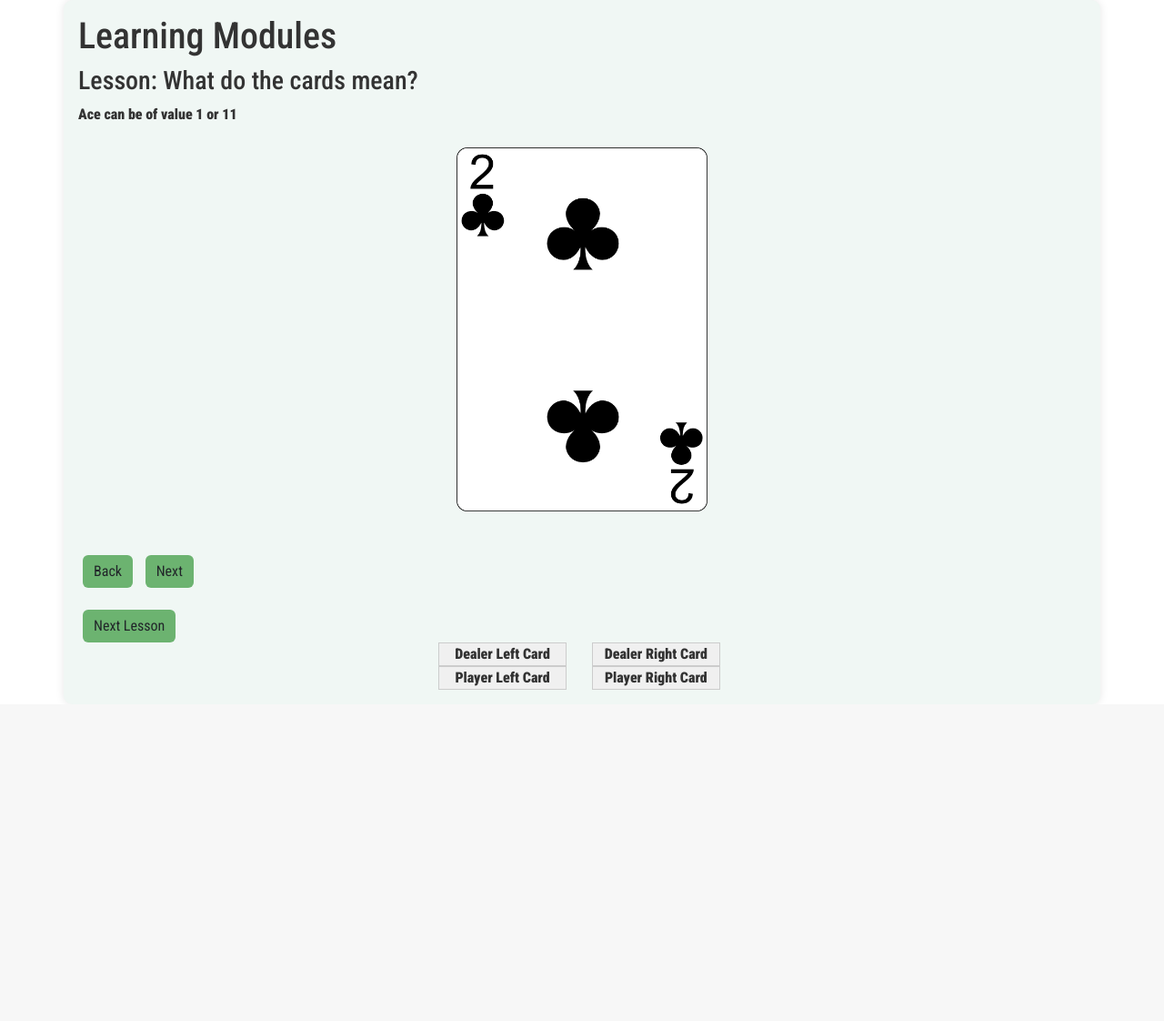
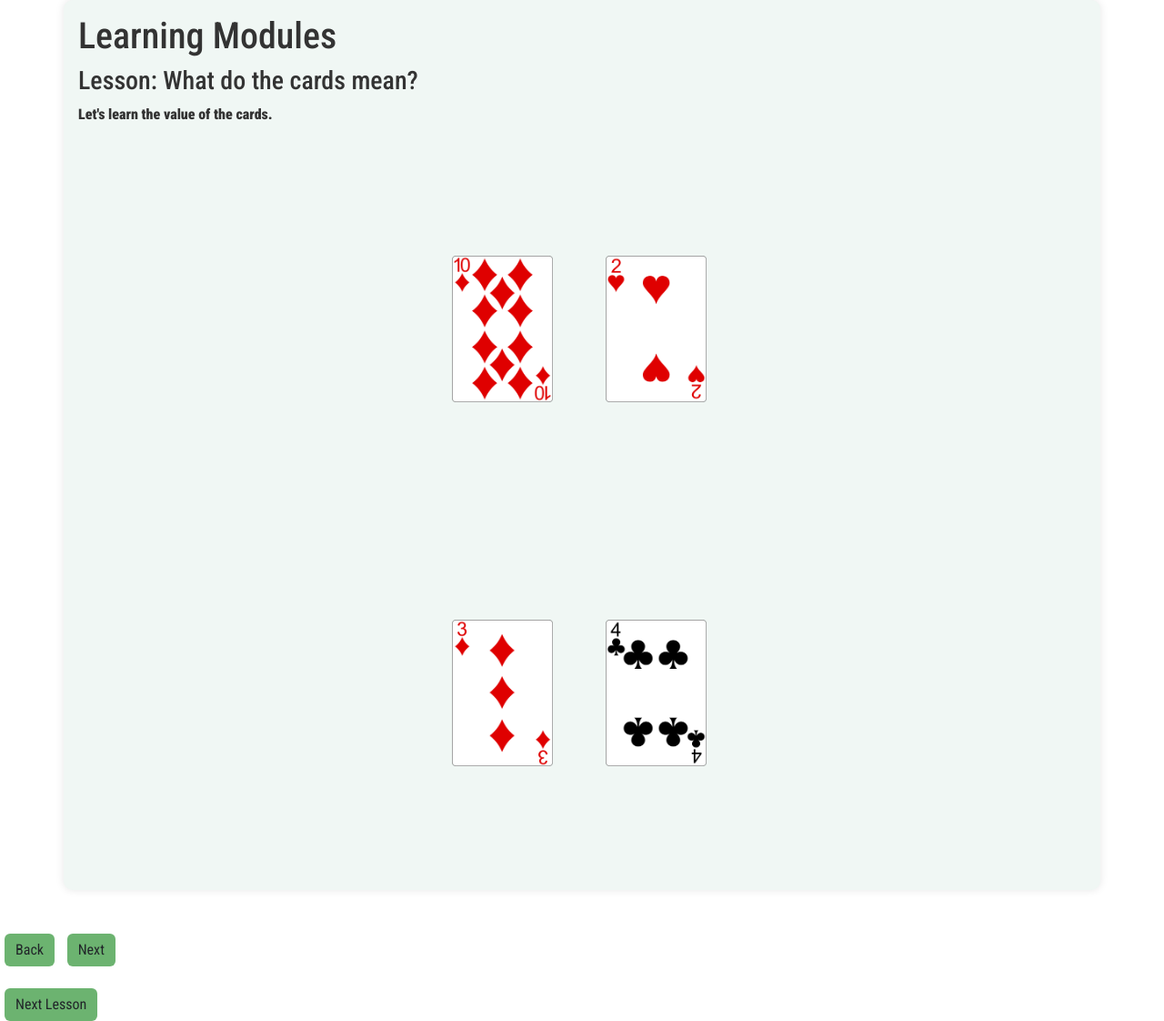
Before and after one commit to aryanamoh/blackjack, a Flask app: page /lesson/1/2 in a window 1280 px wide. Shown: the part 56-1178 px from the top of the page at 91% size. Before the commit the page ends 814 px from the top, so only its background shows below. Run offline with Flask 3, Linux system fonts and the light colour scheme; some libraries are stand-ins or nearby versions.

Commit message:
added images in the divs and changed the text to access the text array

```diff
--- a/blackjack_simple_prototype/lessons.py
+++ b/blackjack_simple_prototype/lessons.py
@@ -4,7 +4,7 @@
 def card_image(rank, suit):
     card_dir = "/static/assets/images/card_images/"
     if not rank or not suit:
-        return ""
+        return f"{card_dir}back_of_card.png"
     return f"{card_dir}{str(rank)}_of_{suit}.png"
 
 lesson1_text = [
--- a/blackjack_simple_prototype/static/css/styles.css
+++ b/blackjack_simple_prototype/static/css/styles.css
@@ -152,8 +152,8 @@ card-container {
   display: flex; /* To center content inside each box */
   justify-content: space-around; /* Horizontally center content */
   align-items: center; /* Vertically center content */
-  background-color: #f0f0f0; /* Just for visibility */
-  border: 1px solid #ccc; /* Just for visibility */
+  /* background-color: #f0f0f0; /* Just for visibility */ */
+  /* border: 1px solid #ccc; /* Just for visibility */ */
 }
 
 /* Additional styling to differentiate the boxes if needed */
@@ -164,3 +164,7 @@ card-container {
 .right {
   margin-left: 10%; /* Optional space between boxes */
 }
+
+dark-green {
+    background-color: #2e6643; /* dark green border */
+}
--- a/blackjack_simple_prototype/templates/lesson.html
+++ b/blackjack_simple_prototype/templates/lesson.html
@@ -38,7 +38,7 @@
     <h1>Learning Modules<h1>
 
     <h3>Lesson: {{lesson.title}}</h3>
-   {{lesson.text}}<br>
+   {{lesson.text_array[0]}}<br>
     <!-- If we want to store images locally, this syntax tends to work
     <img src="{{ url_for('static', filename=lesson.media) }}" alt="Testing">
 
@@ -47,27 +47,17 @@
     -->
 
     <br>
-    <img class="lesson-img" src="{{lesson.media}}" alt="{{lesson.media_alt}}">
-    <br> <br>
-    <!-- Send user back to module selection if they clicked "back" at first lesson within module-->
-    <button id="back_button" type="button" class="btn">Back</button>
-    <button id="next_button" type="button" class="btn">Next</button>
-
-    <br>
-    <br>
-    <button id="next_lesson" type="button" class="btn">Next Lesson</button>
-
+    <!-- <img class="lesson-img" src="{{lesson.media}}" alt="{{lesson.media_alt}}"> -->
     <div class="row">
       <!-- Allowing for the iteration of each lesson text and mapped card images -->
 
-
-        <div class="col-2" style="margin-left:35%;">
+      <div class="col-2 dark-green" style="margin-left:35%;">
           <div class="row container card-container" style="flex-wrap: unset;">
               <div class="box left">
-                    Dealer Left Card
+                <img class="lesson-img" src="{{lesson.media_array[0][0]}}" alt="{{lesson.media_alt}}">
               </div>
               <div class="box right">
-                    Dealer Right Card
+                <img class="lesson-img" src="{{lesson.media_array[0][1]}}" alt="{{lesson.media_alt}}">
               </div>
           </div>
 
@@ -78,14 +68,29 @@
 
       <div class="col-2" style="margin-left:35%;">
               <div class="row container card-container" style="flex-wrap: unset;">
-                <div class="box left">Player Left Card</div>
-                <div class="box right">Player Right Card</div>
+                  <div class="box left">
+                    <img class="lesson-img" src="{{lesson.media_array[0][2]}}" alt="{{lesson.media_alt}}">
+                  </div>
+                  <div class="box right">
+                    <img class="lesson-img" src="{{lesson.media_array[0][3]}}" alt="{{lesson.media_alt}}">
+                  </div>
               </div>
 
               <div class="row container card-container">
 
               </div>
-        </div></div>
+          </div>
+      </div>
+
+    </div>
+    <br> <br>
+    <!-- Send user back to module selection if they clicked "back" at first lesson within module-->
+    <button id="back_button" type="button" class="btn">Back</button>
+    <button id="next_button" type="button" class="btn">Next</button>
+
+    <br>
+    <br>
+    <button id="next_lesson" type="button" class="btn">Next Lesson</button>
 
 
     <!--
```
Lines whose indentation alone changed are shown as unchanged.
